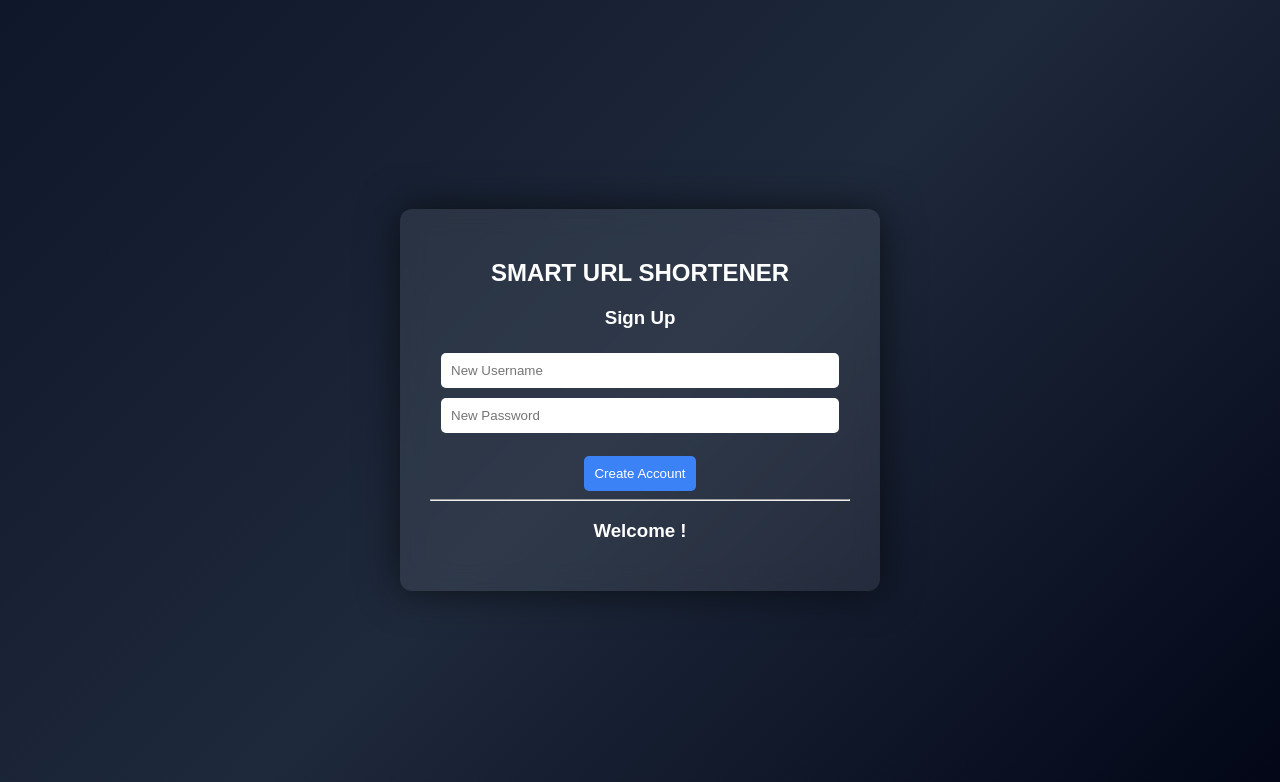
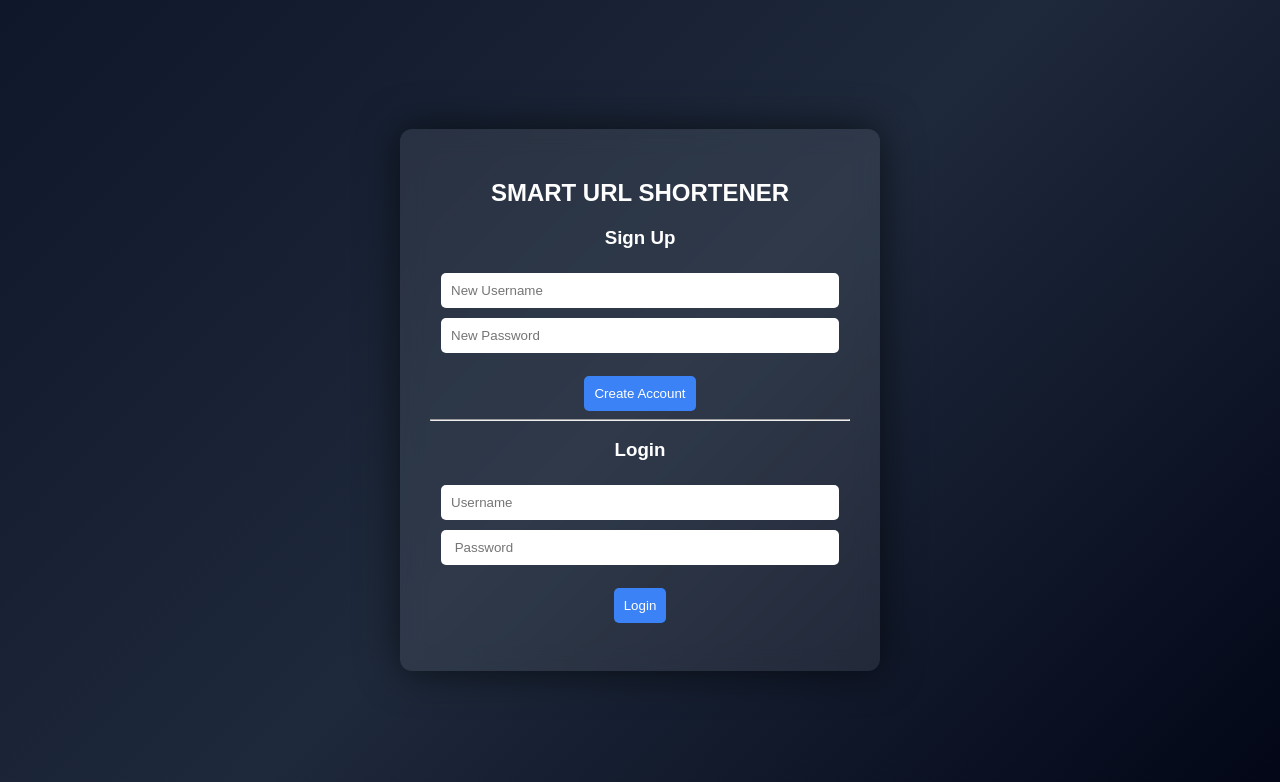
Before and after one commit to nirgunav/Smart-URL-Shortener, a Flask app: page / in a window 1280 px wide. Shown: the top 782 px of the page. Run offline with Flask 3, Linux system fonts and the light colour scheme.

Commit message:
Final working

```diff
--- a/templates/index.html
+++ b/templates/index.html
@@ -103,12 +103,13 @@
 <body>
     <div class="box">
         <h2>SMART URL SHORTENER</h2>
-        <h3>Sign Up</h3>
-
-        <input id="su_username" placeholder="New Username">
-        <input id="su_password" type="password" placeholder="New Password">
-        <br><br>
-        <button onClick="signup()">Create Account</button>
+        <div id="signupBox">
+            <h3>Sign Up</h3>
+            <input id="su_username" placeholder="New Username">
+            <input id="su_password" type="password" placeholder="New Password">
+            <br><br>
+            <button onClick="signup()">Create Account</button>
+        </div>
         <hr>
         <div id="loginSection">
             <h3>Login</h3>
@@ -160,7 +161,9 @@
                     .then(data => {
                         if (data.token) {
                             localStorage.setItem("token", data.token);
+                            document.getElementById("signupBox").style.display = "none";
                             document.getElementById("loginSection").style.display = "none";
+
                             document.getElementById("shortenSection").style.display = "block";
                             alert("Login successful!");
                         } else {
@@ -172,8 +175,6 @@
                         alert("Server error during login");
                     });
             }
-            document.getElementById("loginSection").innerHTML =
-                "<h3>Welcome !</h3>";
             function shorten() {
                 if (!localStorage.getItem("token")) {
                     alert("Please login first");
```
